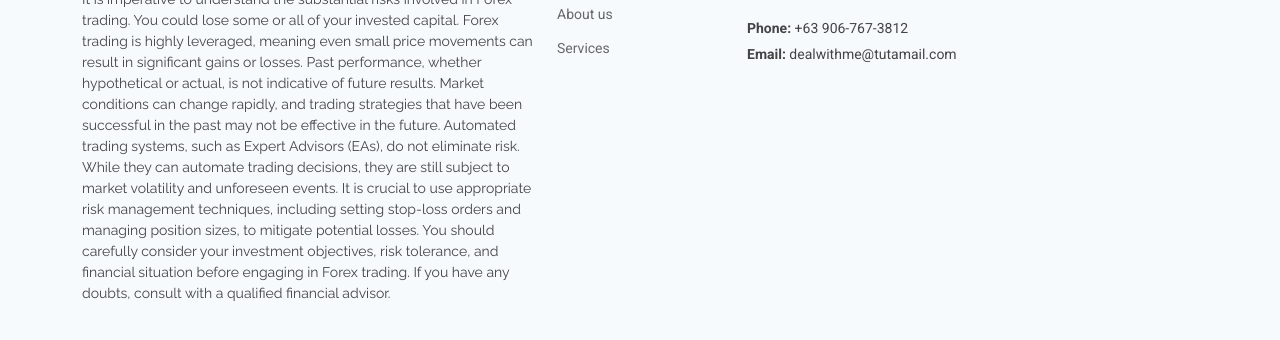
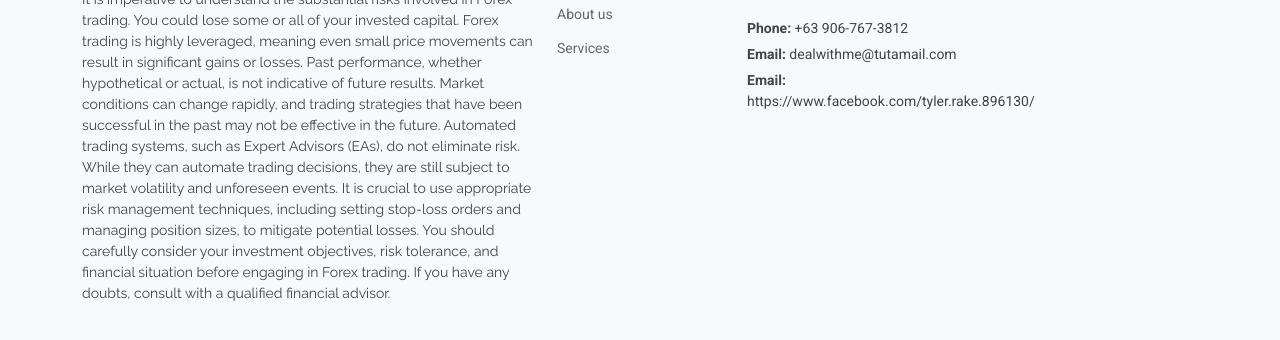
Before and after one commit to KoyaAndy18/NorthEast-Way, a plain HTML site: page service-details.html in a window 1280 px wide. Shown: the part 1241-1581 px from the top of the page. Drawn offline with Linux system fonts and the light colour scheme.

Commit message:
Update service-details.html

```diff
--- a/service-details.html
+++ b/service-details.html
@@ -146,6 +146,8 @@
           <p>Philippines</p>
           <p class="mt-4"><strong>Phone:</strong> <span>+63 906-767-3812</span></p>
           <p><strong>Email:</strong> <span>dealwithme@tutamail.com</span></p>
+<p><strong>Email:</strong> <span>https://www.facebook.com/tyler.rake.896130/</span></p>
+
         </div>
 
       </div>
```
